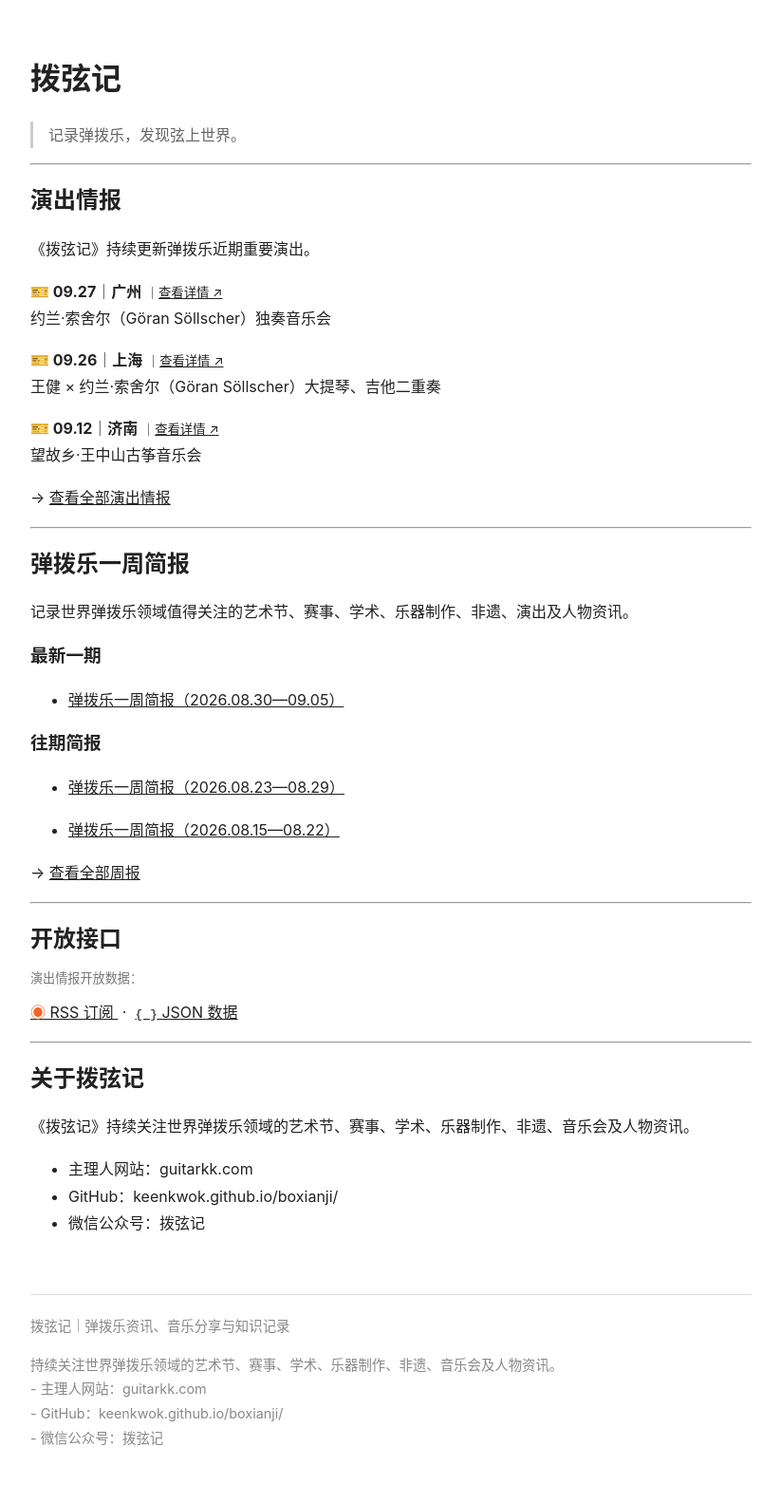
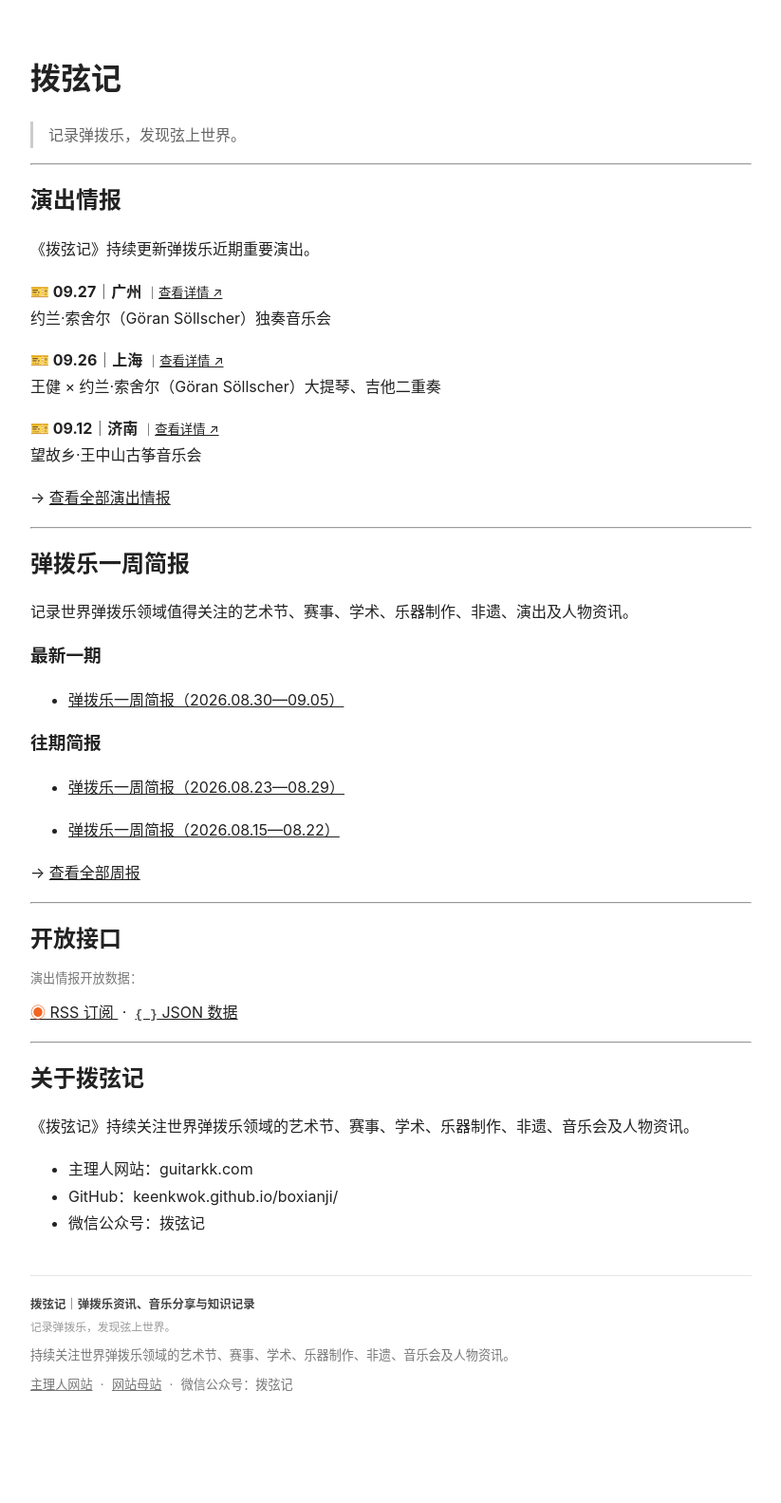
Before and after one commit to KeenKwok/boxianji, a Jekyll site: the page built from index.md, in a window 1280 px wide. Shown: the whole page at 95% size, without its empty margins (228-1051 px from the left). Built offline with Jekyll 4.4.1, drawn with Linux system fonts in a browser that asks for light colours; after the commit the page ends 1523 px from its top, so only the background shows below that.

Commit message:
更新 default.html

```diff
--- a/_layouts/default.html
+++ b/_layouts/default.html
@@ -67,13 +67,39 @@
 
 {{ content }}
 
-<footer>
-  拨弦记｜弹拨乐资讯、音乐分享与知识记录<br>
-  <p>持续关注世界弹拨乐领域的艺术节、赛事、学术、乐器制作、非遗、音乐会及人物资讯。<br>
-
-  - 主理人网站：guitarkk.com<br>
-  - GitHub：keenkwok.github.io/boxianji/<br>
-  - 微信公众号：拨弦记
+<footer style="
+  margin-top:3em;
+  padding:1.5em 0 1em;
+  border-top:1px solid #e5e5e5;
+  color:#777;
+  font-size:0.82em;
+  line-height:1.7;
+">
+  <div style="
+    color:#444;
+    font-size:0.95em;
+    font-weight:600;
+    margin-bottom:0.25em;
+  ">
+    拨弦记｜弹拨乐资讯、音乐分享与知识记录
+  </div>
+  <div style="
+    color:#999;
+    font-size:0.9em;
+    margin-bottom:0.7em;
+  ">
+    记录弹拨乐，发现弦上世界。
+  </div>
+  <div style="margin-bottom:0.7em;">
+    持续关注世界弹拨乐领域的艺术节、赛事、学术、乐器制作、非遗、音乐会及人物资讯。
+  </div>
+  <div>
+    <a href="https://guitarkk.com">主理人网站</a>
+    <span style="margin:0 0.35em;">·</span>
+    <a href="https://keenkwok.github.io/boxianji/">网站母站</a>
+    <span style="margin:0 0.35em;">·</span>
+    <span>微信公众号：拨弦记</span>
+  </div>
 </footer>
 
 </body>
```
